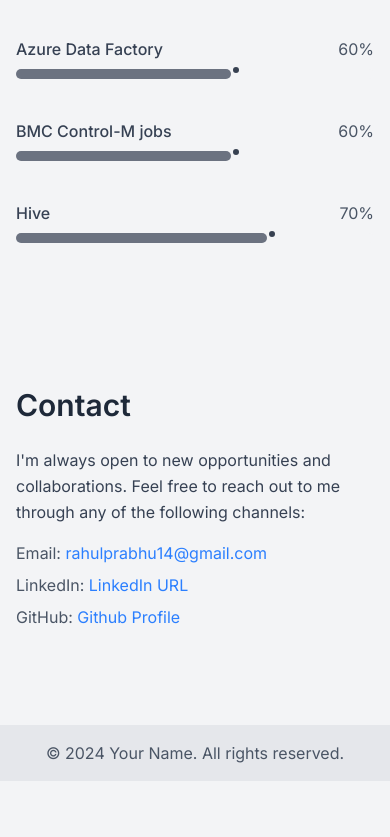
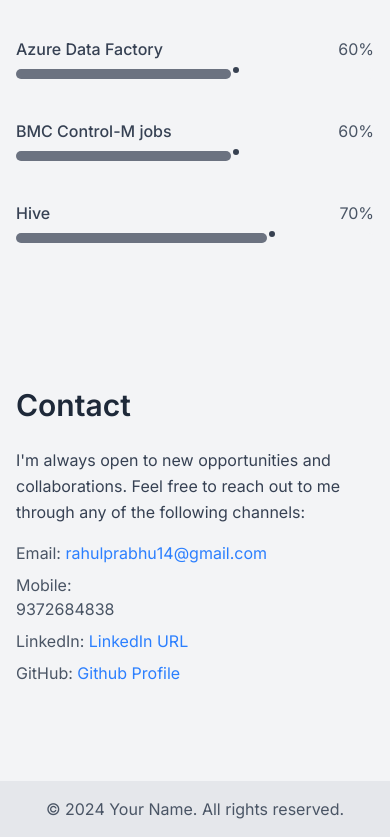
Before and after one commit to Rahul-Prabhu/rahul.github.io, a plain HTML site: page index.html in a window 390 px wide. Shown: the part 3348-4185 px from the top of the page. Before the commit the page ends 4129 px from the top, so only its background shows below. Drawn offline with nearby package versions, Linux system fonts and the light colour scheme.

Commit message:
Adding phone number to resume

```diff
--- a/index.html
+++ b/index.html
@@ -242,6 +242,7 @@
             </p>
             <ul class="list-none space-y-2">
                 <li class="text-gray-600">Email: <a href="mailto:rahulprabhu14@gmail.com" class="text-blue-500 hover:text-blue-700 transition-colors duration-300">rahulprabhu14@gmail.com</a></li>
+                <li class="text-gray-600">Mobile: <p class="text-gray-600">9372684838</p></li>
                 <li class="text-gray-600">LinkedIn: <a href="https://www.linkedin.com/in/rahul-prabhu-09b826160/" target="_blank" class="text-blue-500 hover:text-blue-700 transition-colors duration-300">LinkedIn URL</a></li>
                 <li class="text-gray-600">GitHub: <a href="https://github.com/Rahul-Prabhu" target="_blank" class="text-blue-500 hover:text-blue-700 transition-colors duration-300">Github Profile</a></li>
             </ul>
```
